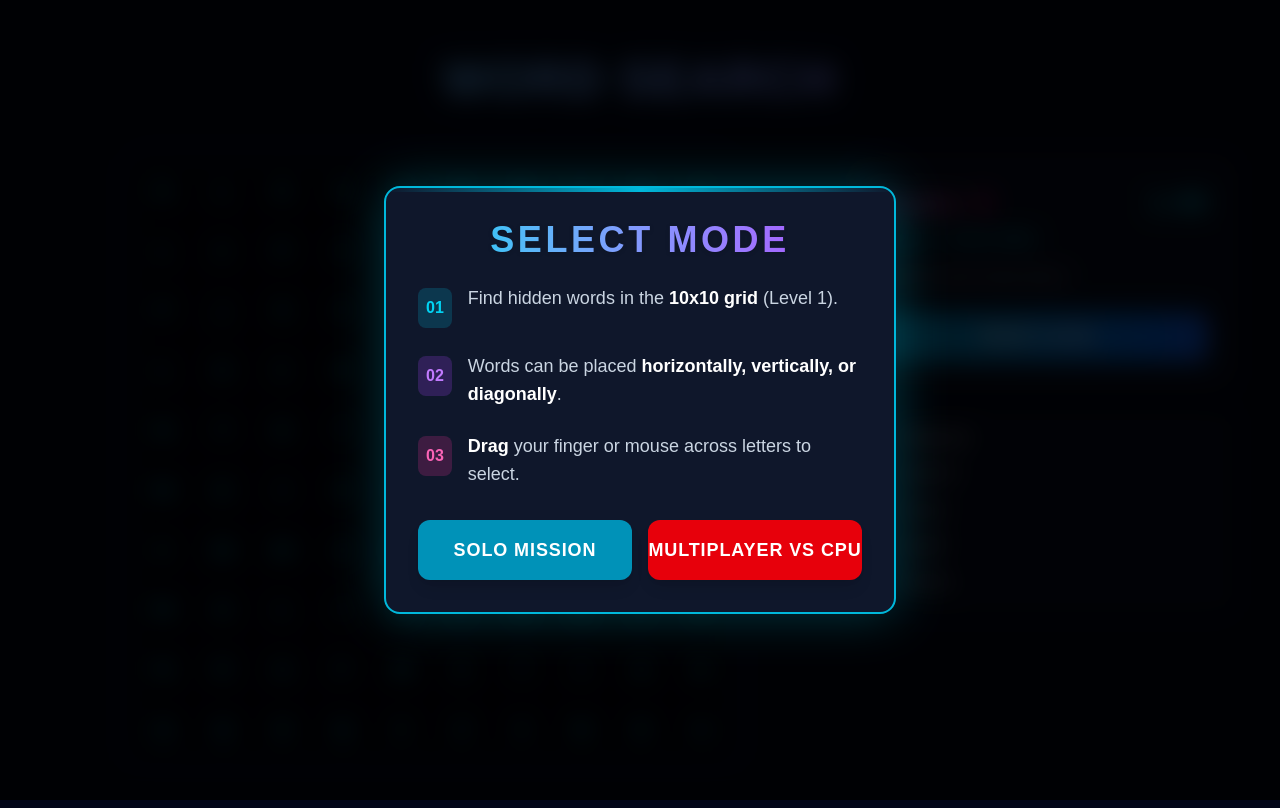
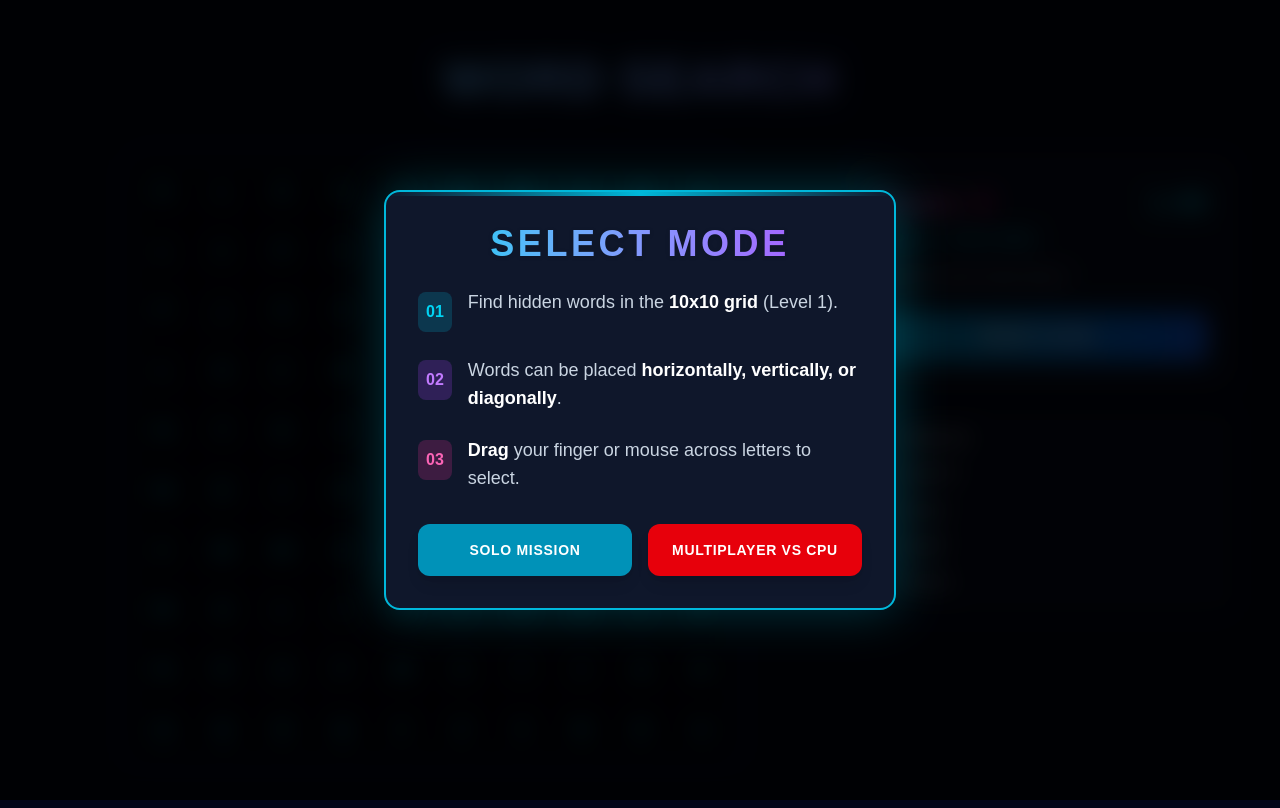
Before and after one commit to Grandbusta/word-search-game, a Next.js app: page / in a window 1280 px wide. Built offline with nearby package versions, Linux system fonts and the light colour scheme.

Commit message:
Reduced text size to allow more space inside button (x axis)

```diff
--- a/src/components/WordSearchGame.tsx
+++ b/src/components/WordSearchGame.tsx
@@ -592,7 +592,7 @@ export default function WordSearchGame() {
                   setShowIntro(false);
                   sounds.resume();
                 }}
-                className="w-full py-4 bg-cyan-600 text-white text-lg font-bold rounded-xl hover:bg-cyan-500 transition-all duration-300 shadow-lg uppercase tracking-wider"
+                className="w-full py-4 bg-cyan-600 text-white text-sm font-bold rounded-xl hover:bg-cyan-500 transition-all duration-300 shadow-lg uppercase tracking-wider"
               >
                 Solo Mission
               </button>
@@ -603,7 +603,7 @@ export default function WordSearchGame() {
                   setShowIntro(false);
                   sounds.resume();
                 }}
-                className="w-full py-4 bg-red-600 text-white text-lg font-bold rounded-xl hover:bg-red-500 transition-all duration-300 shadow-lg uppercase tracking-wider"
+                className="w-full py-4 bg-red-600 text-white text-sm font-bold rounded-xl hover:bg-red-500 transition-all duration-300 shadow-lg uppercase tracking-wider"
               >
                 Multiplayer VS CPU
               </button>
```
